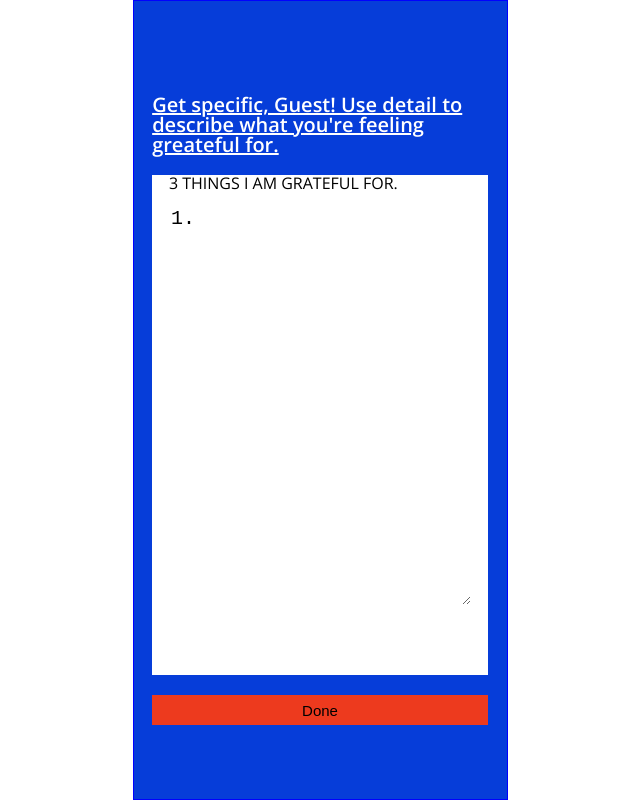
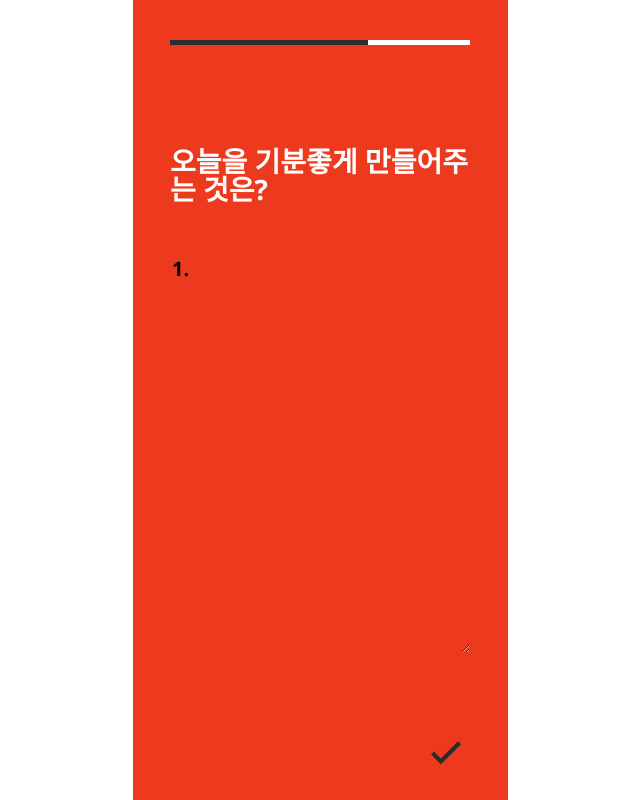
Before and after one commit to mokyoungg/titan_frontend, a React (Create React App) app: page /question in a window 1280 px wide. Shown: the whole page, without its empty margins (320-960 px from the left). Built offline with nearby package versions, Linux system fonts and the light colour scheme.

Commit message:
[ADD] Emotion, Question 컴포넌트 디자인 변경
- 디자인변경
- 다이어리 작성하는 부분을 슬라이더로 만들기 위해 swiper 라이브러리 추가

```diff
--- a/package.json
+++ b/package.json
@@ -25,6 +25,7 @@
     "react-redux": "^7.2.4",
     "react-router-dom": "^5.2.0",
     "react-scripts": "4.0.3",
+    "swiper": "^6.7.0",
     "typescript": "^4.2.4",
     "web-vitals": "^1.1.2"
   },
--- a/src/Routes.tsx
+++ b/src/Routes.tsx
@@ -7,6 +7,7 @@ import SignUp from './components/SignUp';
 import Main from './components/Main';
 import Emotion from './components/diary/Emotion';
 import Question from './components/diary/Question';
+import DiarySlider from './components/diary/DiarySlider';
 
 const Routes = () => {
   return (
@@ -18,6 +19,7 @@ const Routes = () => {
         <Route exact path="/main" component={Main} />
         <Route exact path="/emotion" component={Emotion} />
         <Route exact path="/question" component={Question} />
+        <Route exact path="/diary" component={DiarySlider} />
       </Switch>
     </BrowserRouter>
   );
--- /dev/null
+++ b/src/components/diary/DiarySlider.scss
@@ -0,0 +1,33 @@
+
+.swiper-container {
+    width: 100%;
+    height: 100%;
+  }
+
+  .swiper-slide {
+    text-align: center;
+    font-size: 18px;
+    background: #fff;
+    width: 100%;
+
+    /* Center slide text vertically */
+    display: -webkit-box;
+    display: -ms-flexbox;
+    display: -webkit-flex;
+    display: flex;
+    -webkit-box-pack: center;
+    -ms-flex-pack: center;
+    -webkit-justify-content: center;
+    justify-content: center;
+    -webkit-box-align: center;
+    -ms-flex-align: center;
+    -webkit-align-items: center;
+    align-items: center;
+  }
+
+  .swiper-slide img {
+    display: block;
+    width: 100%;
+    height: 100%;
+    object-fit: cover;
+  }
--- /dev/null
+++ b/src/components/diary/DiarySlider.tsx
@@ -0,0 +1,45 @@
+import React, { useRef, useState } from 'react';
+// Import Swiper React components
+import { Swiper, SwiperSlide } from 'swiper/react';
+
+import './DiarySlider.scss';
+
+// Import Swiper styles
+import 'swiper/swiper.min.css';
+import 'swiper/components/pagination/pagination.min.css';
+import 'swiper/components/navigation/navigation.min.css';
+
+import Emotion from './Emotion';
+import Question from './Question';
+
+// import Swiper core and required modules
+import SwiperCore, { Pagination, Navigation } from 'swiper/core';
+
+// install Swiper modules
+SwiperCore.use([Pagination, Navigation]);
+
+const DiarySlider: React.FC = () => {
+  return (
+    <>
+      <Swiper
+        pagination={{
+          type: 'progressbar'
+        }}
+        navigation={false}
+        className="mySwiper"
+      >
+        <SwiperSlide>
+          <Emotion />
+        </SwiperSlide>
+        <SwiperSlide>
+          <Question />
+        </SwiperSlide>
+        <SwiperSlide>
+          <Emotion />
+        </SwiperSlide>
+      </Swiper>
+    </>
+  );
+};
+
+export default DiarySlider;
--- a/src/components/diary/Emotion.tsx
+++ b/src/components/diary/Emotion.tsx
@@ -2,7 +2,14 @@ import React, { useState } from 'react';
 import './Emotion.scss';
 import { Link } from 'react-router-dom';
 import { IconContext } from 'react-icons';
-import { BiHappyAlt, BiAngry, BiSmile, BiMeh, BiSad } from 'react-icons/bi';
+import {
+  BiHappyAlt,
+  BiAngry,
+  BiSmile,
+  BiMeh,
+  BiSad,
+  BiRightArrowAlt
+} from 'react-icons/bi';
 
 import { useAppDispatch, useAppSelector } from '../../app/hooks';
 import { handleEmotion } from '../../features/diary/diarySlice';
@@ -39,11 +46,11 @@ const Emotion: React.FC = () => {
 
   return (
     <div className="emotion_wrap">
-      <Link to="/question">
-        <button className="next_pg_btn">{'>'}</button>
-      </Link>
+      <div className="progress_bar">
+        <div className="current_progress"></div>
+      </div>
       <div className="emotion_header">
-        <div className="emotion_question">Guest, how do you fell today?</div>
+        <div className="emotion_question">Guest, how do you feel today?</div>
       </div>
       <div className="emotion_section">
         <div className="emotion_icon">
@@ -62,6 +69,13 @@ const Emotion: React.FC = () => {
           </IconContext.Provider>
         </div>
       </div>
+      <Link to="/question">
+        <div className="next_pg_btn">
+          <IconContext.Provider value={{ color: '#2c2c2c' }}>
+            <BiRightArrowAlt />
+          </IconContext.Provider>
+        </div>
+      </Link>
     </div>
   );
 };
--- a/src/components/diary/Question.scss
+++ b/src/components/diary/Question.scss
@@ -3,32 +3,44 @@
 
 .question_wrap {
     @include wrap;
-    //background-color: #fff;
-    border: 1px solid blue;
+    background-color: #ED3A1E;;
+    //border: 1px solid blue;
     justify-content: center;
     align-items: center;
+    position: relative;
+    .progress_bar{
+        width: 80%;
+        height:5px;
+        background: #fff;
+        position: absolute;
+        top: 5%;
+        left: 10%;
+        .current_progress2{
+            width:66%;
+            height:100%;
+            background-color: #2c2c2c;
+            animation-name: progress2;
+            animation-duration: 0.4s;
+        }
+    }
     .question_header_section{
-        height: 100px;
-        //border: 1px solid red;
+        width: 80%;
         display: flex;
         justify-content: center;
         align-items: center;
-        //background-color: #063DD9;;
+        //margin-top: 15%;
         p {
-            font-weight: 600;
-            font-size: 20px;
-            //border: 1px solid red;
-            //padding: 5px;
+            font-weight: bold;
+            font-size: 28px;
             color: #fff;
-            text-decoration: underline;
-            width: 90%;
+            //width: 80%;
         }
     }
     .question_answer_section{
-        //border: 1px solid red;
-        height:500px;
-        width: 90%;
-        background-color: #fff;
+        height:400px;
+        width: 80%;
+        margin-top: 50px;
+        //padding: 20px;
         display: flex;
         flex-direction: column;
         align-items: center;
@@ -38,21 +50,50 @@
             text-transform: uppercase;
         }
         .answer {
-            width: 90%;
+            width: 100%;
             background-color: transparent;
             border: none;
             outline: none;
+            font-family: 'Open Sans', sans-serif;
+            font-weight: bold;
             font-size: 20px;
-            height: 80%;
+            height: 100%;
+
         }
     }
-    .post_btn {
-        width: 90%;
-        height: 30px;
-        background: #ED3A1E;
-        font-size: 15px;
+    // .post_btn {
+    //     width: 90%;
+    //     height: 30px;
+    //     background: #ED3A1E;
+    //     font-size: 15px;
+    //     cursor: pointer;
+    //     margin-top: 20px;
+    //     border: none;
+    // }
+    .complete_btn {
+        width:50px;
+        height:50px;
+        border-radius: 50px;
+        display: flex;
+        justify-content: center;
+        align-items: center;
+        font-size: 50px;
+        position: absolute;
+        right: 10%;
+        bottom: 3%;
+        transition: 0.4s;
         cursor: pointer;
-        margin-top: 20px;
-        border: none;
+        &:hover {
+            background-color: gold;
+        }
     }
 }
+
+@keyframes progress2 {
+    from{
+        width:33%;
+    }
+    to {
+        width:66%;
+    }
+}
--- a/src/components/diary/Question.tsx
+++ b/src/components/diary/Question.tsx
@@ -1,7 +1,9 @@
 import React, { useState, useEffect } from 'react';
 import './Question.scss';
+import { IconContext } from 'react-icons';
+import { BiCheck } from 'react-icons/bi';
+
 import { RouteComponentProps, withRouter } from 'react-router';
-
 import { useAppDispatch, useAppSelector } from '../../app/hooks';
 
 type QuestionComponentProps = RouteComponentProps;
@@ -82,14 +84,18 @@ const Question: React.FC<QuestionComponentProps> = ({ history }) => {
 
   return (
     <div className="question_wrap">
+      <div className="progress_bar">
+        <div className="current_progress2"></div>
+      </div>
       <div className="question_header_section">
         <p>
-          Get specific, Guest! Use detail to describe what you're feeling
-          greateful for.
+          {/* Get specific, Guest! Use detail to describe what you're feeling
+          greateful for. */}
+          오늘을 기분좋게 만들어주는 것은?
         </p>
       </div>
       <div className="question_answer_section">
-        <div className="answer_header">3 Things i am grateful for.</div>
+        {/* <div className="answer_header">3 Things i am grateful for.</div> */}
         <textarea
           className="answer"
           value={value}
@@ -97,9 +103,14 @@ const Question: React.FC<QuestionComponentProps> = ({ history }) => {
           onKeyUp={getEnter}
         ></textarea>
       </div>
-      <button className="post_btn" onClick={() => postDiary()}>
+      {/* <button className="post_btn" onClick={() => postDiary()}>
         Done
-      </button>
+      </button> */}
+      <div className="complete_btn">
+        <IconContext.Provider value={{ color: '#2c2c2c' }}>
+          <BiCheck />
+        </IconContext.Provider>
+      </div>
     </div>
   );
 };
--- a/src/features/diary/diarySlice.ts
+++ b/src/features/diary/diarySlice.ts
@@ -10,11 +10,17 @@ interface List {
 
 interface Diary {
   emotion: string;
+  questionList: string[];
   list: List[];
 }
 
 const initialState: Diary = {
   emotion: 'great',
+  questionList: [
+    '내가 감사하게 생각하는 것들',
+    '오늘을 기분좋게 만들어주는 것은?',
+    '오늘의 다짐'
+  ],
   list: []
 };
 
--- a/src/features/form/validate.ts
+++ b/src/features/form/validate.ts
@@ -4,7 +4,7 @@ export default function validate(values: formInterface): formInterface {
   let errors: formInterface = {
     email: '',
     password: '',
-    password2: '',
+    password2: ''
   };
 
   if (
```
Also changed, not shown: src/components/diary/Emotion.scss (+51 -18 lines), 1 other file (tests, documents, lock files or other folders).
